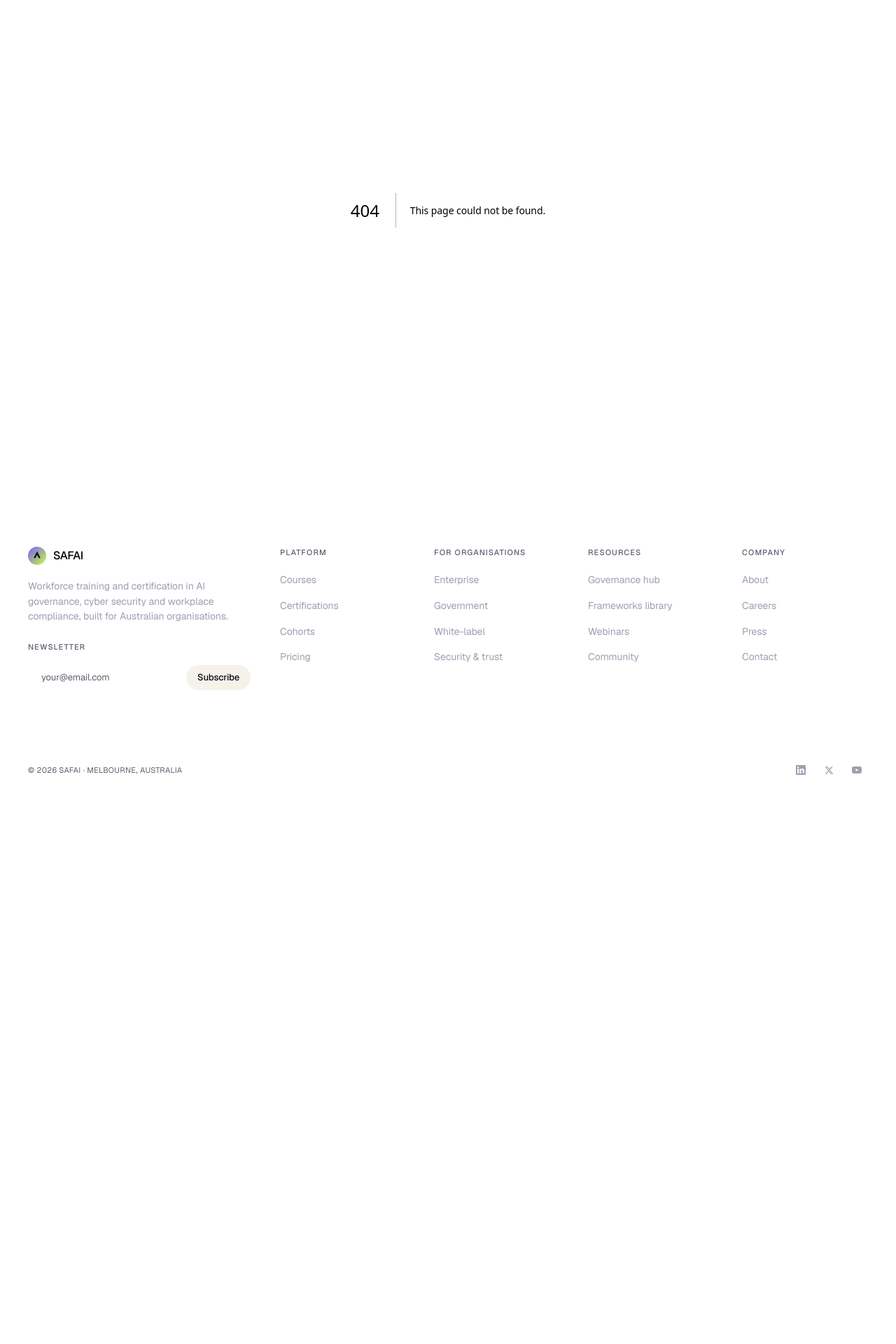
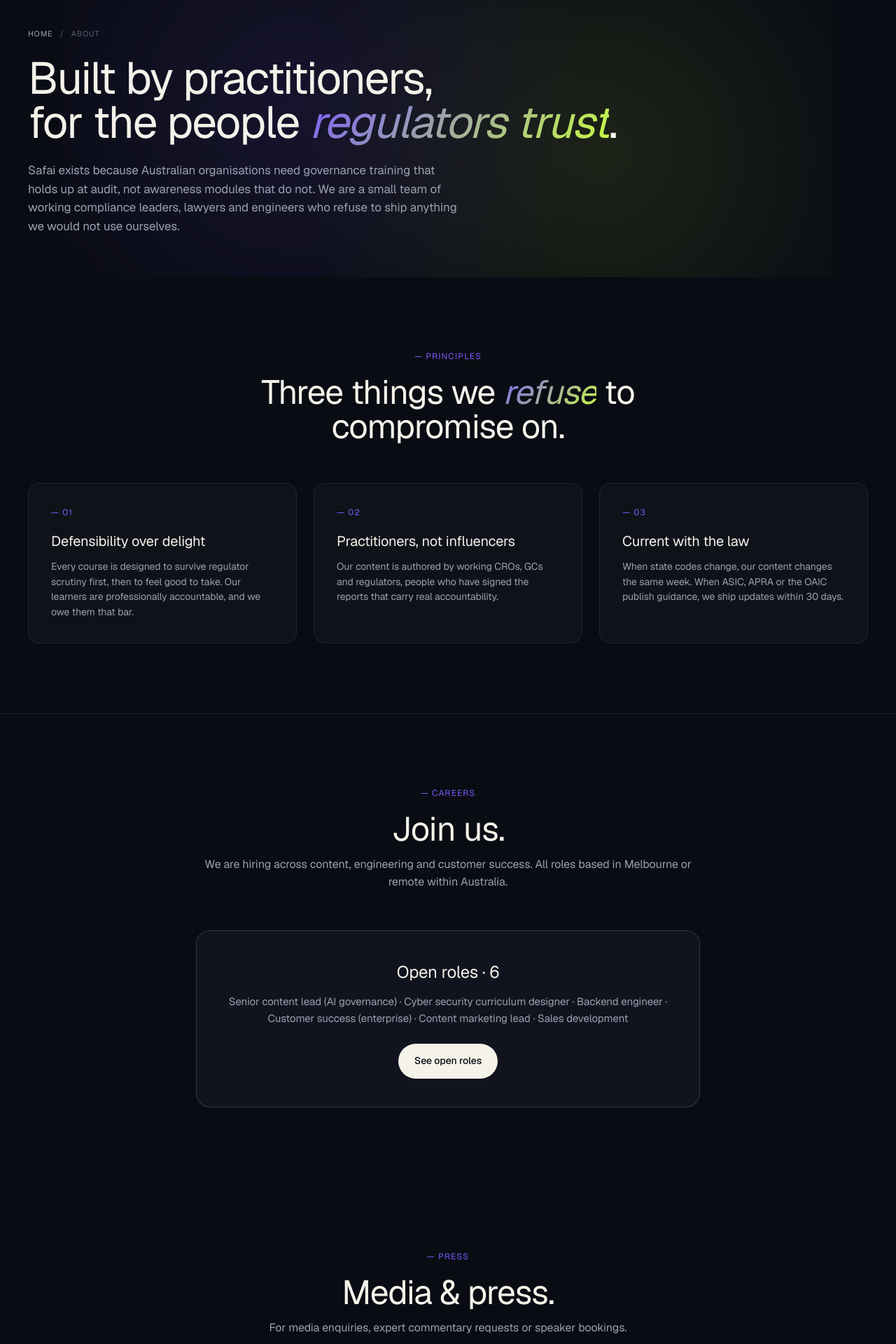
Before and after one commit to safaiaus/safai, a Next.js app: page /about in a window 1280 px wide. Before the commit this address had no page. Shown: the part 100-2020 px from the top of the page at 70% size. Before the commit the page ends 1256 px from the top, so only its background shows below. Built offline with nearby package versions, Linux system fonts and the light colour scheme.

Commit message:
Add about page

```diff
--- /dev/null
+++ b/app/about/page.tsx
@@ -0,0 +1,99 @@
+import Link from "next/link";
+import styles from "@/components/Marketing.module.css";
+
+export const metadata = { title: "About · Safai" };
+
+export default function AboutPage() {
+  return (
+    <>
+      <header className={styles.pageHeader}>
+        <div className="shell">
+          <div className={styles.breadcrumb}>
+            <Link href="/">Home</Link><span>/</span><span>About</span>
+          </div>
+          <h1>Built by practitioners,<br />for the people <em>regulators trust</em>.</h1>
+          <p className={styles.lede}>
+            Safai exists because Australian organisations need governance training
+            that holds up at audit, not awareness modules that do not. We are a
+            small team of working compliance leaders, lawyers and engineers who
+            refuse to ship anything we would not use ourselves.
+          </p>
+        </div>
+      </header>
+
+      <section className={styles.section}>
+        <div className="shell">
+          <div className={styles.sectionHead}>
+            <span className={styles.eyebrow}>— PRINCIPLES</span>
+            <h2>Three things we <em>refuse</em> to compromise on.</h2>
+          </div>
+          <div className={styles.principles}>
+            <div className={styles.principle}>
+              <div className={styles.principleN}>— 01</div>
+              <h4>Defensibility over delight</h4>
+              <p>Every course is designed to survive regulator scrutiny first, then to feel good to take. Our learners are professionally accountable, and we owe them that bar.</p>
+            </div>
+            <div className={styles.principle}>
+              <div className={styles.principleN}>— 02</div>
+              <h4>Practitioners, not influencers</h4>
+              <p>Our content is authored by working CROs, GCs and regulators, people who have signed the reports that carry real accountability.</p>
+            </div>
+            <div className={styles.principle}>
+              <div className={styles.principleN}>— 03</div>
+              <h4>Current with the law</h4>
+              <p>When state codes change, our content changes the same week. When ASIC, APRA or the OAIC publish guidance, we ship updates within 30 days.</p>
+            </div>
+          </div>
+        </div>
+      </section>
+
+      <section className={styles.section} id="careers" style={{ borderTop: "1px solid var(--border)" }}>
+        <div className="shell">
+          <div className={styles.sectionHead}>
+            <span className={styles.eyebrow}>— CAREERS</span>
+            <h2>Join us.</h2>
+            <p>We are hiring across content, engineering and customer success. All roles based in Melbourne or remote within Australia.</p>
+          </div>
+          <div className={styles.contactCard}>
+            <h3>Open roles · 6</h3>
+            <p>Senior content lead (AI governance) · Cyber security curriculum designer · Backend engineer · Customer success (enterprise) · Content marketing lead · Sales development</p>
+            <div className={styles.contactRow}>
+              <a href="#" className="btn btn-primary">See open roles</a>
+            </div>
+          </div>
+        </div>
+      </section>
+
+      <section className={styles.section} id="press">
+        <div className="shell">
+          <div className={styles.sectionHead}>
+            <span className={styles.eyebrow}>— PRESS</span>
+            <h2>Media &amp; press.</h2>
+            <p>For media enquiries, expert commentary requests or speaker bookings.</p>
+          </div>
+          <div className={styles.contactCard}>
+            <h3>press@safai.au</h3>
+            <p>We respond to journalist requests within one business day. Our team is available for expert commentary on AI governance, cyber regulation and workplace compliance reform in Australia.</p>
+          </div>
+        </div>
+      </section>
+
+      <section className={styles.section} id="contact">
+        <div className="shell">
+          <div className={styles.sectionHead}>
+            <span className={styles.eyebrow}>— CONTACT</span>
+            <h2>Get in <em>touch</em>.</h2>
+          </div>
+          <div className={styles.contactCard}>
+            <h3>We are listening.</h3>
+            <p>Whether you have questions about our courses, want to discuss enterprise needs, or just have feedback, we read every message.</p>
+            <div className={styles.contactRow}>
+              <a href="mailto:hello@safai.au" className="btn btn-primary">hello@safai.au</a>
+              <Link href="/enterprise#contact" className="btn btn-ghost">Enterprise sales</Link>
+            </div>
+          </div>
+        </div>
+      </section>
+    </>
+  );
+}
--- a/components/Marketing.module.css
+++ b/components/Marketing.module.css
@@ -91,3 +91,18 @@
   .fieldTwo { grid-template-columns: 1fr; }
   .statsRow { gap: 32px; }
 }
+
+/* Principles (About) */
+.principles { display: grid; grid-template-columns: repeat(3, 1fr); gap: 24px; }
+.principle { padding: 32px; background: var(--surface); border: 1px solid var(--border); border-radius: 16px; }
+.principleN { font-family: var(--font-mono); font-size: 12px; letter-spacing: 0.1em; color: var(--accent); margin-bottom: 16px; }
+.principle h4 { font-family: var(--font-serif); font-weight: 400; font-size: 20px; letter-spacing: -0.01em; margin: 0 0 10px; color: var(--text); }
+.principle p { font-size: 14px; color: var(--text-muted); margin: 0; line-height: 1.55; }
+
+/* Contact card (About / Community) */
+.contactCard { max-width: 720px; margin: 0 auto; text-align: center; background: var(--bg-elev-1); border: 1px solid var(--border-hi); border-radius: 20px; padding: 40px; }
+.contactCard h3 { font-family: var(--font-serif); font-weight: 400; font-size: 24px; letter-spacing: -0.01em; margin: 0 0 12px; color: var(--text); }
+.contactCard p { font-size: 15px; color: var(--text-muted); margin: 0 0 24px; line-height: 1.6; }
+.contactRow { display: flex; gap: 12px; justify-content: center; flex-wrap: wrap; }
+
+@media (max-width: 800px) { .principles { grid-template-columns: 1fr; } }
```
